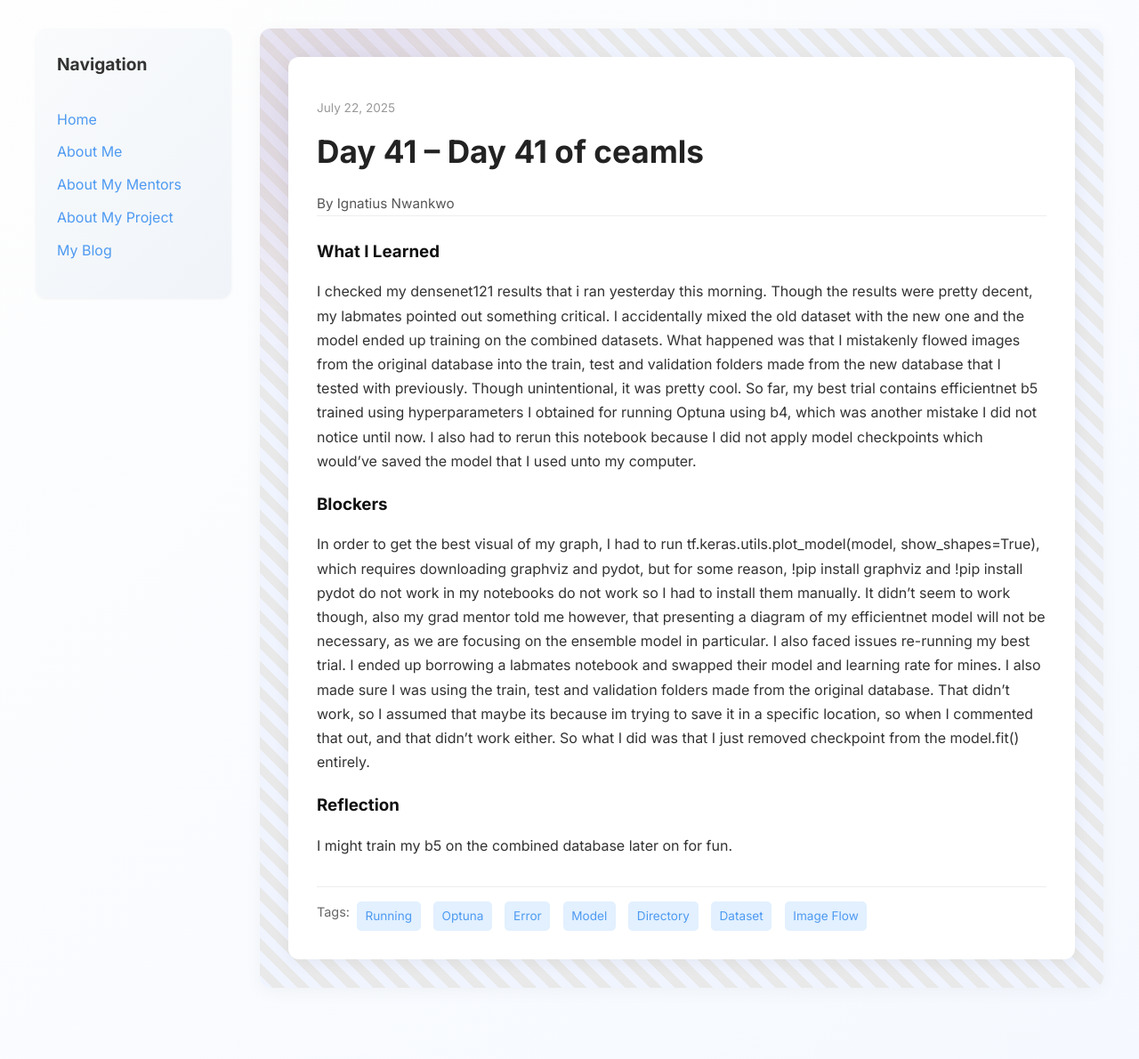
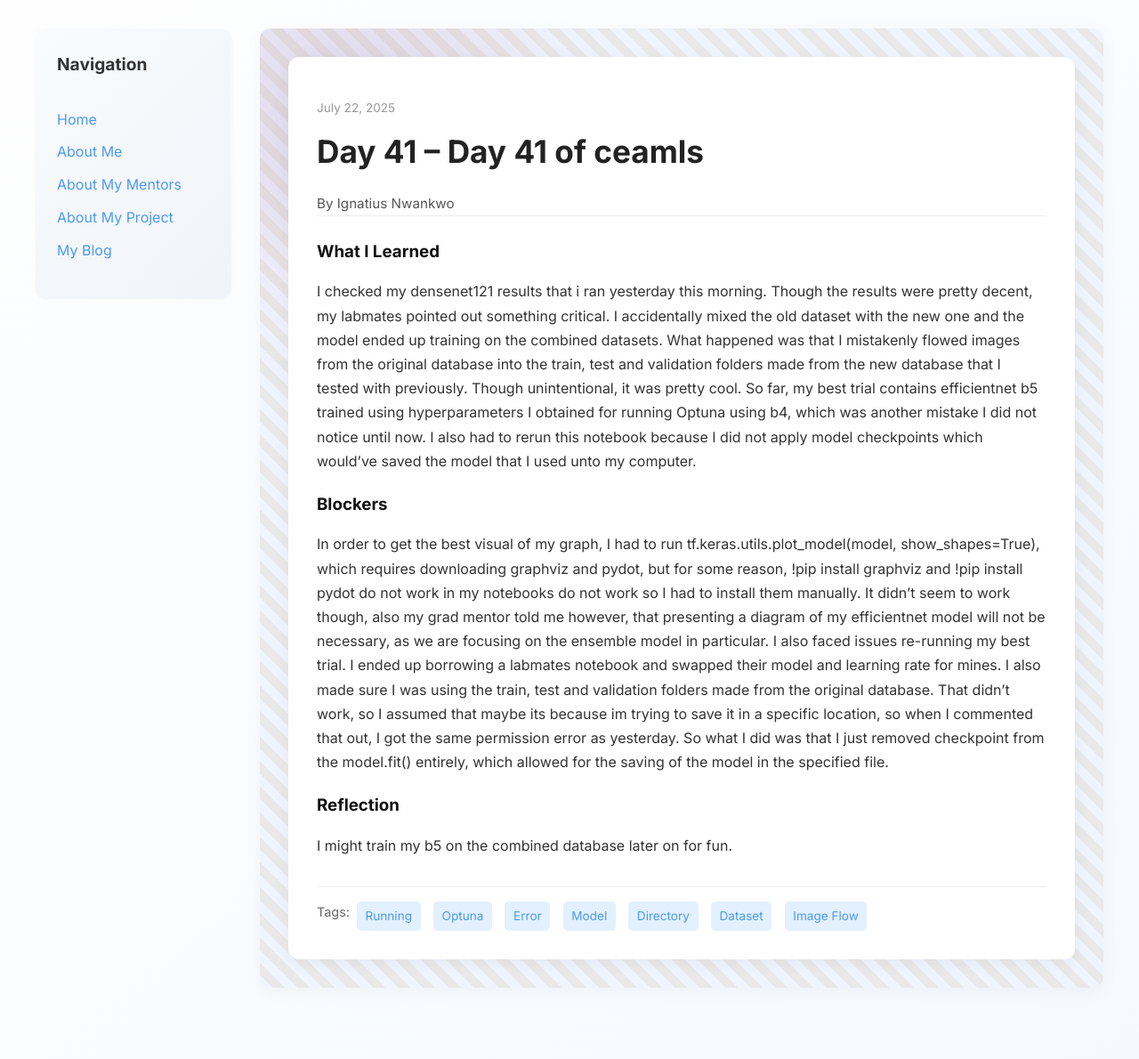
Before and after one commit to toxhi/toxhi.github.io, a Jekyll site: the page built from _posts/2025-07-22-day-41.md, in a window 1280 px wide. Shown: the whole page at 89% size. Built offline with Jekyll 4.4.1, drawn with Linux system fonts in a browser that asks for light colours.

Commit message:
Update 2025-07-22-day-41.md

```diff
--- a/_posts/2025-07-22-day-41.md
+++ b/_posts/2025-07-22-day-41.md
@@ -10,7 +10,7 @@
   I checked my densenet121 results that i ran yesterday this morning. Though the results were pretty decent, my labmates pointed out something critical. I accidentally mixed the old dataset with the new one and the model ended up training on the combined datasets. What happened was that I mistakenly flowed images from the original database into the train, test and validation folders made from the new database that I tested with previously. Though unintentional, it was pretty cool. So far, my best trial contains efficientnet b5 trained using hyperparameters I obtained for running Optuna using b4, which was another mistake I did not notice until now. I also had to rerun this notebook because I did not apply model checkpoints which would've saved the model that I used unto my computer.
 
 blockers: |
-  In order to get the best visual of my graph, I had to run tf.keras.utils.plot_model(model, show_shapes=True), which requires downloading graphviz and pydot, but for some reason, !pip install graphviz and !pip install pydot do not work in my notebooks do not work so I had to install them manually. It didn't seem to work though, also my grad mentor told me however, that presenting a diagram of my efficientnet model will not be necessary, as we are focusing on the ensemble model in particular. I also faced issues re-running my best trial. I ended up borrowing a labmates notebook and swapped their model and learning rate for mines. I also made sure I was using the train, test and validation folders made from the original database. That didn't work, so I assumed that maybe its because im trying to save it in a specific location, so when I commented that out, and that didn't work either. So what I did was that I just removed checkpoint from the model.fit() entirely.
+  In order to get the best visual of my graph, I had to run tf.keras.utils.plot_model(model, show_shapes=True), which requires downloading graphviz and pydot, but for some reason, !pip install graphviz and !pip install pydot do not work in my notebooks do not work so I had to install them manually. It didn't seem to work though, also my grad mentor told me however, that presenting a diagram of my efficientnet model will not be necessary, as we are focusing on the ensemble model in particular. I also faced issues re-running my best trial. I ended up borrowing a labmates notebook and swapped their model and learning rate for mines. I also made sure I was using the train, test and validation folders made from the original database. That didn't work, so I assumed that maybe its because im trying to save it in a specific location, so when I commented that out, I got the same permission error as yesterday. So what I did was that I just removed checkpoint from the model.fit() entirely, which allowed for the saving of the model in the specified file.
 
 reflection: |
   I might train my b5 on the combined database later on for fun.
```
